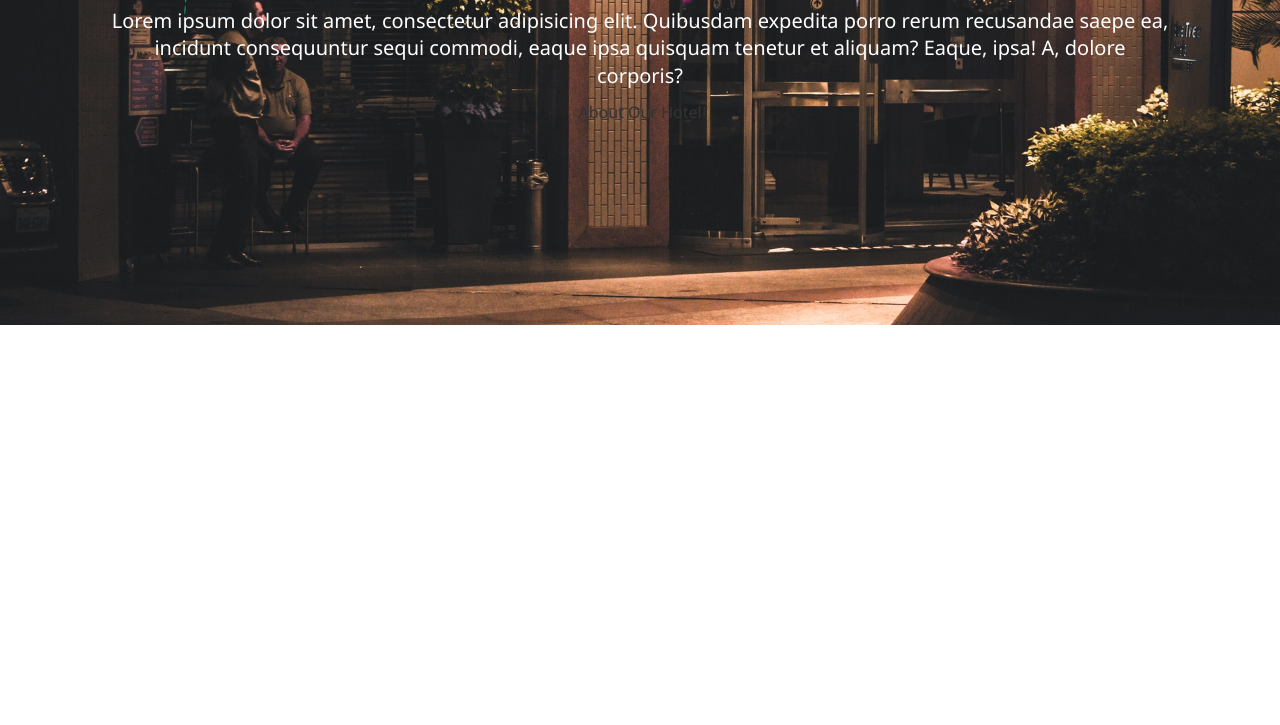
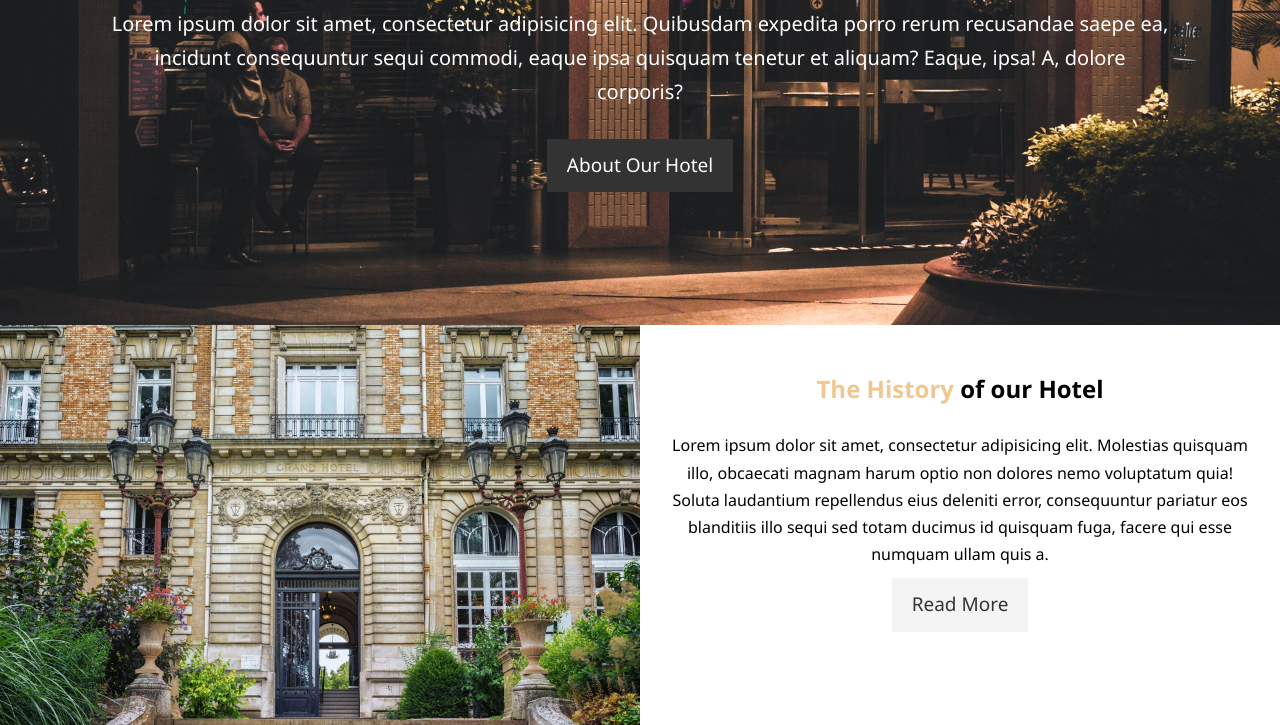
Before and after one commit to utsavgwa/hotel-u, a plain HTML site: page index.html in a window 1280 px wide. Shown: the part 342-1067 px from the top of the page. Before the commit the page ends 800 px from the top, so only its background shows below. Drawn offline with Linux system fonts and the light colour scheme.

Commit message:
added content section on index page

```diff
--- a/css/style.css
+++ b/css/style.css
@@ -78,8 +78,31 @@ p {
 .lead{
   font-size: 20px;
 }
+
+
+.btn{
+  display: inline-block;
+  font-size: 19px;
+  color: #fff;
+  padding: 13px 20px;
+  background: #333;
+  border: none;
+  cursor: pointer;
+}
+.btn:hover{
+  background: #f1c68f;
+  color: #333;
+}
+
+.btn-light{
+  background: #f4f4f4ff;
+  color:#333
+}
+
+
 .showcase{
   background: url('../img/showcase.jpg') no-repeat center center/cover;
+  /* here ../ mean we are going out from current file */
   height: 600px;
 }
 .showcase .showcase-content{
@@ -91,3 +114,30 @@ p {
   font-size: 60px;
   line-height: 1.2em;
 }
+
+.showcase .showcase-content p {
+  padding-bottom: 20px;
+  line-height: 1.7em;
+}
+
+.home-info{
+  height: 400px;
+}
+
+
+.home-info .img-info{
+  height: 400px;
+  float: left;
+  width: 50%;
+  background: url('../img/photo-1.jpg') no-repeat center center/cover;;
+  min-height: 100;
+}
+
+.home-info .content-info{
+  float: right;
+  width:50%;
+  height:100%;
+  text-align:center;
+  padding :50px 30px;
+  overflow: hidden;
+}
--- a/index.html
+++ b/index.html
@@ -32,5 +32,17 @@
     </div>
   </header>
 
+  <section class="home-info" class="bg-dark">
+    <div class="img-info"></div>
+    <div class="content-info">
+      <h2><span class="text-primary">The History</span> of our Hotel</h2>
+      <p>
+        Lorem ipsum dolor sit amet, consectetur adipisicing elit. Molestias quisquam illo, obcaecati magnam harum optio non dolores nemo voluptatum quia! Soluta laudantium repellendus eius deleniti error, consequuntur pariatur eos blanditiis illo sequi sed totam ducimus id quisquam fuga, facere qui esse numquam ullam quis a.
+      </p>
+      <a href="./about.html" class="btn btn-light">
+        Read More
+      </a>
+    </div>
+  </section>
 </body>
 </html>
```
